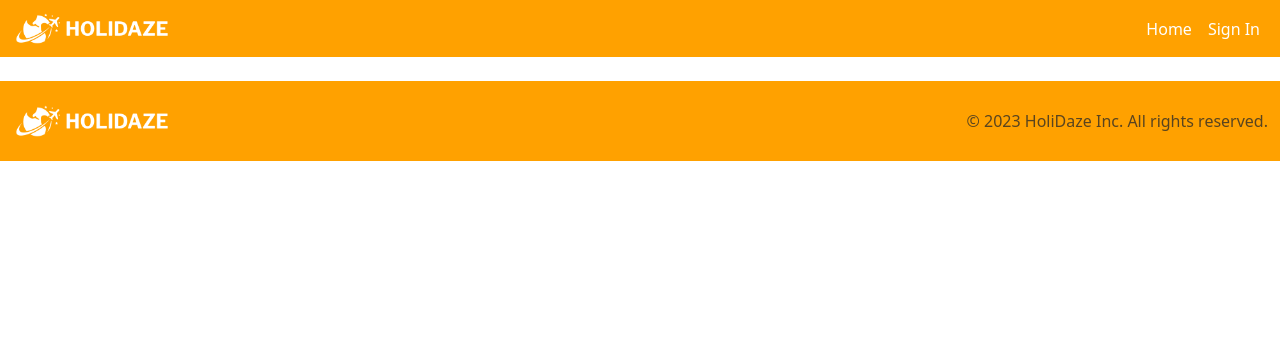
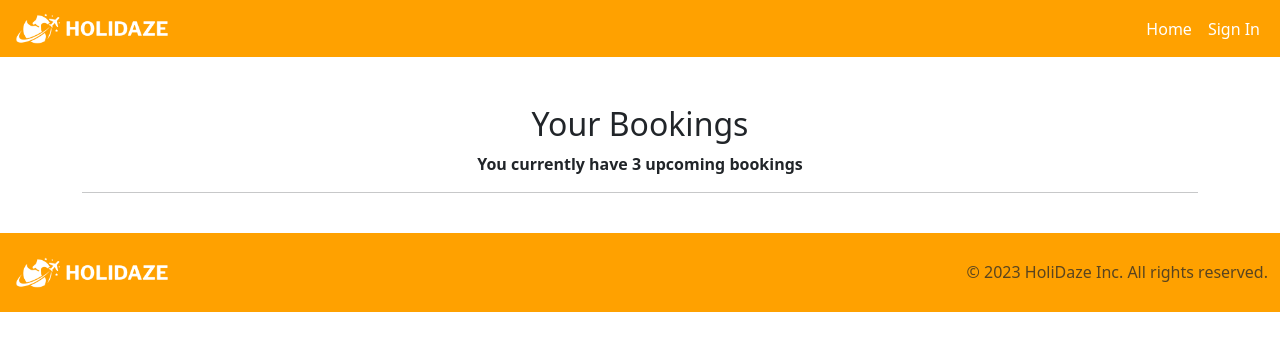
Before and after one commit to Sugal99/Final-Exam, a React (Create React App) app: page /Bookings in a window 1280 px wide. Shown: the top 350 px of the page. Built offline with nearby package versions, Linux system fonts and the light colour scheme.

Commit message:
Made bookingsPage, and setup text-fields

```diff
--- a/src/App.js
+++ b/src/App.js
@@ -7,6 +7,7 @@ import SingleVenuePage from "./pages/SingleVenuePage"; // Import your ContactPag
 import Register from "./pages/RegisterPage"; // Import your ContactPage component
 import Login from "./pages/LoginPage"; // Import your ContactPage component
 import Venues from "./pages/VenuePage"; // Import your ContactPage component
+import YourBookings from "./pages/BookingsPage"; // Import your ContactPage component
 
 function App() {
   return (
@@ -21,6 +22,7 @@ function App() {
           <Route path="/Login" element={<Login />} />
           <Route path="/Register" element={<Register />} />
           <Route path="/Venues" element={<Venues />} />
+          <Route path="/Bookings" element={<YourBookings />} />
         </Routes>
       </Layout>
     </Router>
--- /dev/null
+++ b/src/pages/BookingsPage.jsx
@@ -0,0 +1,15 @@
+import { Container, Row, Col } from "react-bootstrap";
+const YourBookings = () => {
+  return (
+    <Container className="mt-5 text-center fw-bold ">
+      <Row>
+        <Col>
+          <h2>Your Bookings</h2>
+          <p>You currently have 3 upcoming bookings</p> <hr />
+        </Col>
+      </Row>
+    </Container>
+  );
+};
+
+export default YourBookings;
```
